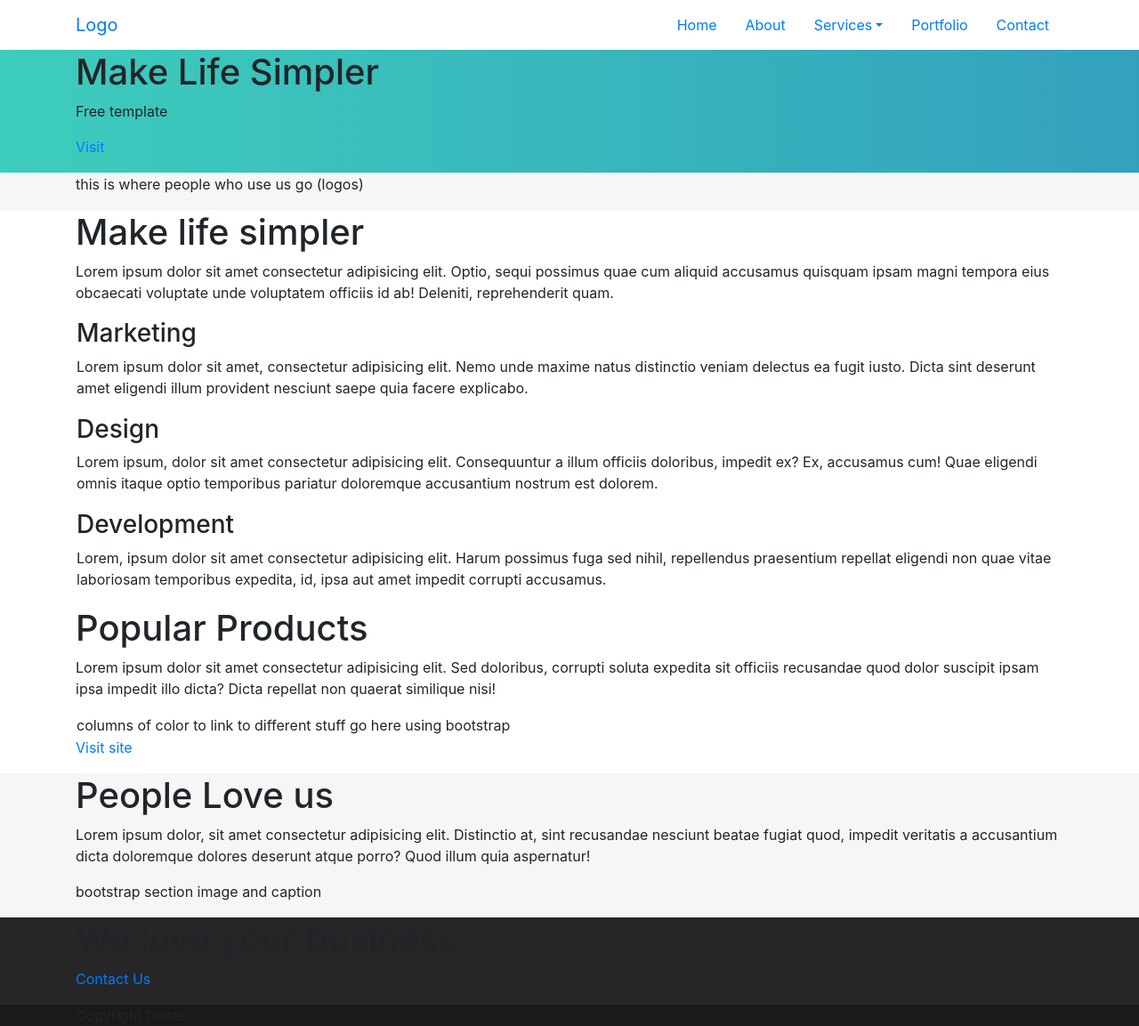
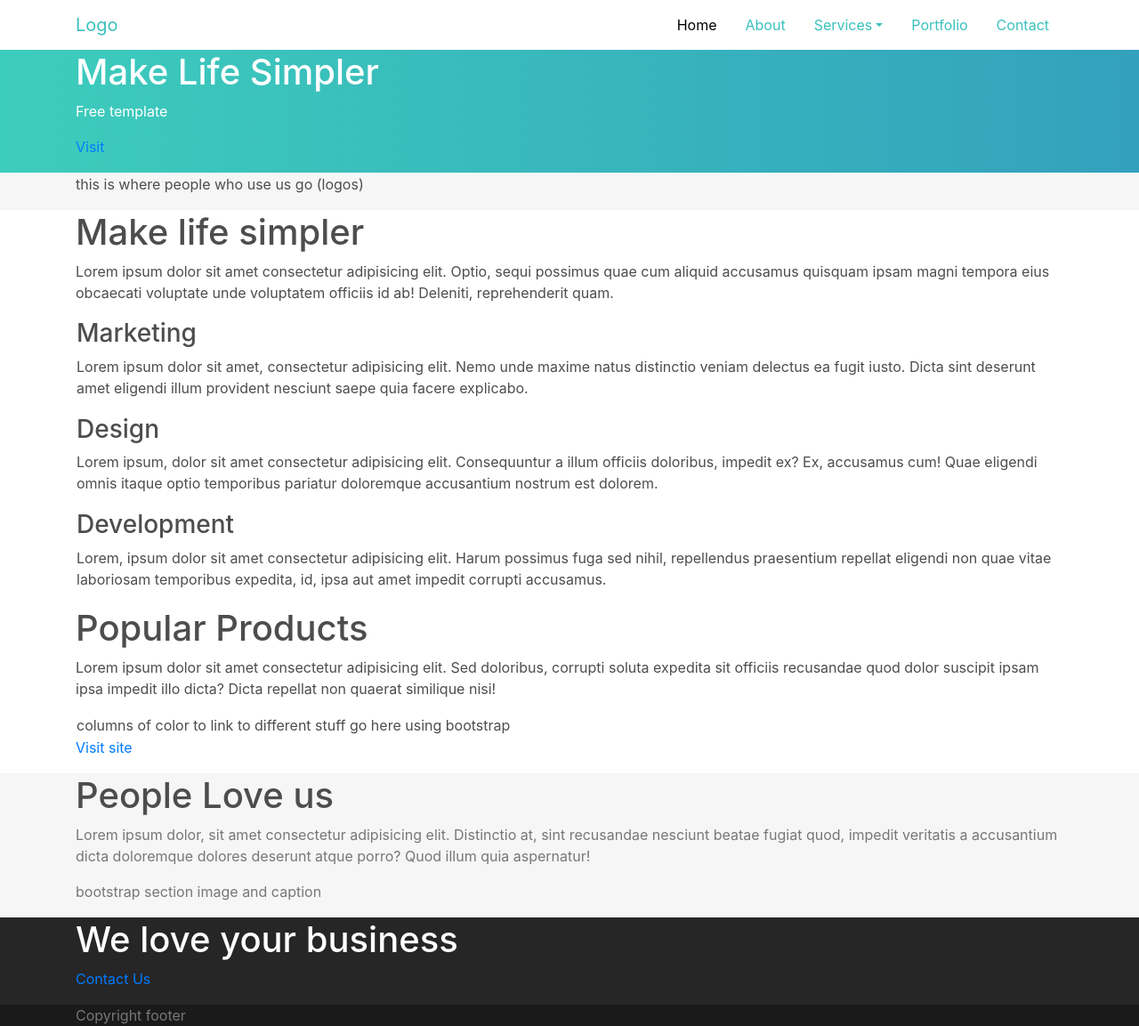
Before and after one commit to reuben-john/html-css-templates, a website: page cube-clone/index.html in a window 1280 px wide. Shown: the whole page at 89% size. Drawn offline with nearby package versions, Linux system fonts and the light colour scheme.

Commit message:
Fix background color of dropdown when clicked

```diff
--- a/cube-clone/css/styles.css
+++ b/cube-clone/css/styles.css
@@ -16,20 +16,52 @@ footer div {
     to(#33a1bd)
   );
   background: linear-gradient(to right, #3dcdbc 0%, #33a1bd 100%);
+  color: white;
 }
 
 .brands {
   background-color: #f6f6f6;
+  color: #4d4d4d;
+}
+
+.services,
+.products {
+  color: #4d4d4d;
 }
 
 .testimonials {
   background-color: #f6f6f6;
+  color: #777;
+}
+.testimonials h1 {
+  color: #4d4d4d;
 }
 
 footer {
   background-color: #262626;
+  color: #777;
+}
+footer h1 {
+  color: white;
 }
 
 .copyright {
   background-color: #1a1a1a;
+  color: #777;
 }
+
+nav a {
+  color: #3ac1bc;
+}
+
+nav a:hover {
+  color: #33a1bd;
+}
+.active {
+  color: black;
+}
+
+nav a:active {
+  background-color: white !important;
+  color: #33a1bd !important;
+}
--- a/cube-clone/index.html
+++ b/cube-clone/index.html
@@ -30,7 +30,7 @@
           </li>
           <li class="nav-item dropdown">
             <a class="nav-link dropdown-toggle" data-toggle="dropdown" href="#" aria-haspopup="true" aria-expanded="false">Services</a>
-            <div class="dropdown-menu">
+            <div class="dropdown-menu bg-white">
               <a class="dropdown-item" href="#">Services</a>
               <div class="dropdown-divider"></div>
               <a class="dropdown-item" href="#">Web Design</a>
```
